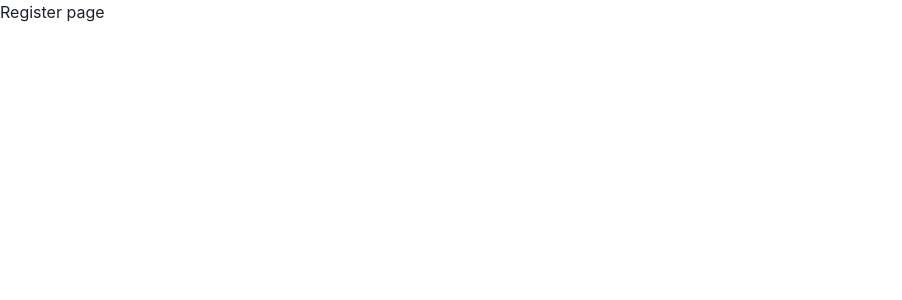
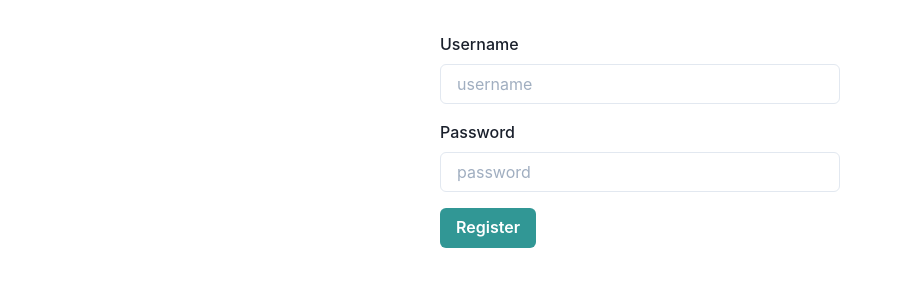
Before and after one commit to rkashigin/reddit, a Next.js app in the folder reddit-front/: page /register in a window 1280 px wide. Shown: the top 300 px of the page, without its empty margins (0-902 px from the left). Built offline with nearby package versions, Linux system fonts and the light colour scheme.

Commit message:
Register form ready. Wrapper and InputField components created

```diff
--- a/reddit-front/package.json
+++ b/reddit-front/package.json
@@ -10,10 +10,13 @@
     "@chakra-ui/react": "^1.4.2",
     "@emotion/react": "^11.0.0",
     "@emotion/styled": "^11.0.0",
+    "formik": "^2.2.9",
     "framer-motion": "^4.0.3",
+    "graphql": "^15.6.1",
     "next": "latest",
     "react": "^17.0.2",
-    "react-dom": "^17.0.2"
+    "react-dom": "^17.0.2",
+    "urql": "^2.0.5"
   },
   "devDependencies": {
     "@types/node": "^16.10.2",
--- /dev/null
+++ b/reddit-front/src/components/InputField.tsx
@@ -0,0 +1,20 @@
+import React, { InputHTMLAttributes } from 'react'
+import { useField } from 'formik';
+import { Input, FormControl, FormLabel, FormErrorMessage} from '@chakra-ui/react';
+
+type InputFieldProps  = InputHTMLAttributes<HTMLInputElement> & {
+	name: string;
+	label: string;
+};
+
+export const InputField: React.FC<InputFieldProps> = ({label, size: _, ...props}) => {
+	const [field, {error}] = useField(props);
+
+	return (
+		<FormControl isInvalid={Boolean(error)}>
+			<FormLabel htmlFor={field.name}>{label}</FormLabel>
+			<Input {...field} {...props} id={field.name} />
+			{error ? <FormErrorMessage>{error}</FormErrorMessage> : null}
+		</FormControl>
+	);
+}
--- /dev/null
+++ b/reddit-front/src/components/Wrapper.tsx
@@ -0,0 +1,21 @@
+import React from "react";
+import { Box } from "@chakra-ui/react";
+
+interface WrapperProps {
+  variant?: "small" | "regular";
+}
+
+const Wrapper: React.FC<WrapperProps> = ({ children, variant }) => {
+  return (
+    <Box
+      mt={8}
+      mx="auto"
+      w="100%"
+      maxW={variant === "regular" ? "800px" : "400px"}
+    >
+      {children}
+    </Box>
+  );
+};
+
+export default Wrapper;
--- a/reddit-front/src/pages/register.tsx
+++ b/reddit-front/src/pages/register.tsx
@@ -1,9 +1,30 @@
 import React from "react";
+import { Formik, Form } from "formik";
+import Wrapper from "../components/Wrapper";
+import { InputField } from "../components/InputField";
+import { Box, Button } from "@chakra-ui/react";
 
 interface registerProps {}
 
 const Register: React.FC<registerProps> = ({}) => {
-  return <div>Register page</div>;
+  return (
+    <Wrapper variant="small">
+      <Formik
+        initialValues={{ username: "", password: "" }}
+        onSubmit={(values) => console.log(values)}
+      >
+        {({isSubmitting}) => (
+          <Form>
+            <InputField name="username" placeholder="username" label="Username"/>
+            <Box mt={4}>
+              <InputField name="password" placeholder="password" label="Password" type="password"/>
+            </Box>
+            <Button mt={4} type="submit" colorScheme="teal" isLoading={isSubmitting}>Register</Button>
+          </Form>
+        )}
+      </Formik>
+    </Wrapper>
+  );
 };
 
 export default Register;
```
Also changed, not shown: 1 other file (tests, documents, lock files or other folders).
